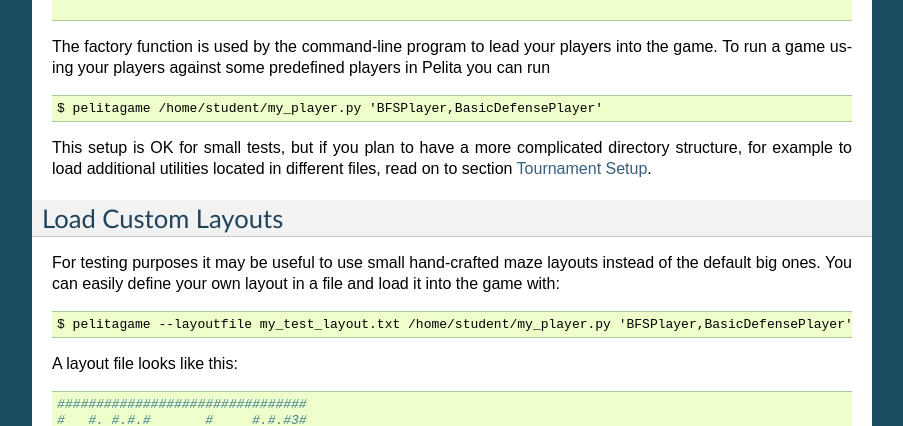
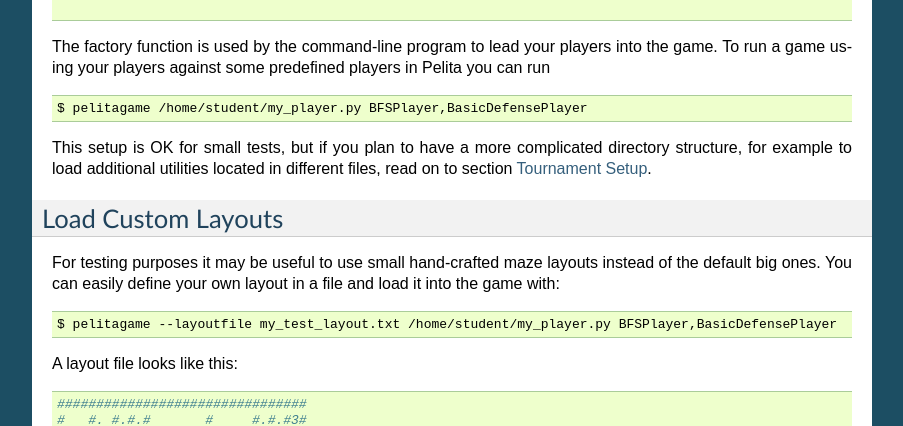
Before and after one commit to ASPP/pelita, a Sphinx documentation site: the page built from doc/source/running_player.rst, in a window 1280 px wide and 900 px high, scrolled down 409 px. Shown: the part 159-585 px from the top of the window, without its empty margins (198-1101 px from the left). Built offline with Sphinx 7.4.7, drawn with Linux system fonts in a browser that asks for light colours; the version number could not be read and is left out.

```diff
--- a/doc/source/running_player.rst
+++ b/doc/source/running_player.rst
@@ -26,7 +26,7 @@ players into the game.
 To run a game using your players against some predefined players in
 Pelita you can run ::
 
-       $ pelitagame /home/student/my_player.py 'BFSPlayer,BasicDefensePlayer'
+       $ pelitagame /home/student/my_player.py BFSPlayer,BasicDefensePlayer
 
 This setup is OK for small tests, but if you plan to have a more
 complicated directory structure, for example to load additional
@@ -40,7 +40,7 @@ For testing purposes it may be useful to use small hand-crafted maze
 layouts instead of the default big ones. You can easily define your
 own layout in a file and load it into the game with::
 
-   $ pelitagame --layoutfile my_test_layout.txt /home/student/my_player.py 'BFSPlayer,BasicDefensePlayer'
+   $ pelitagame --layoutfile my_test_layout.txt /home/student/my_player.py BFSPlayer,BasicDefensePlayer
 
 A layout file looks like this:
 
```
